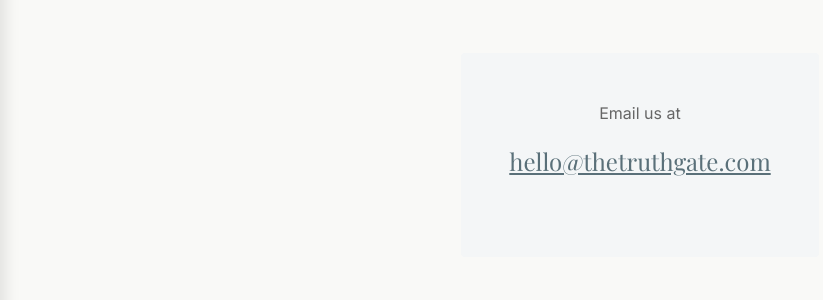
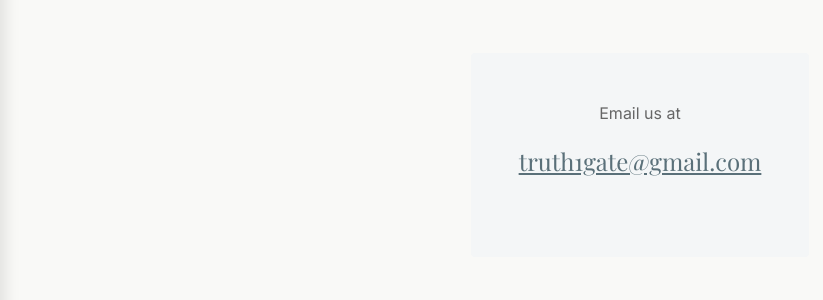
Before and after one commit to Eminenz07/the_truth_gate, a Django app: page /contact/ in a window 1280 px wide. Shown: the part 430-730 px from the top of the page, without its empty margins (0-823 px from the left). Run offline with Django 5.2, Linux system fonts and the light colour scheme; some web fonts are replaced.

Commit message:
Update: Changed contact email to truth1gate@gmail.com

```diff
--- a/core/templates/core/contact.html
+++ b/core/templates/core/contact.html
@@ -13,7 +13,7 @@
 
         <div class="application-card" style="display: inline-block; text-align: center; min-width: 300px;">
             <p class="text-secondary mb-1">Email us at</p>
-            <p><a href="mailto:hello@thetruthgate.com" style="color: var(--accent); font-size: 1.5rem; font-family: var(--font-heading);">hello@thetruthgate.com</a></p>
+            <p><a href="mailto:truth1gate@gmail.com" style="color: var(--accent); font-size: 1.5rem; font-family: var(--font-heading);">truth1gate@gmail.com</a></p>
         </div>
 
         <p class="mt-4 text-secondary" style="font-size: 0.9rem;">We try to respond to every email within 48 hours.</p>
```
